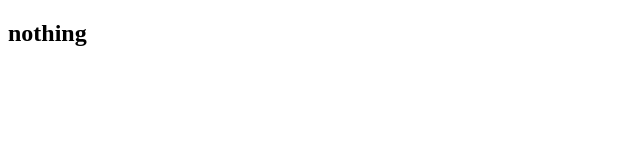
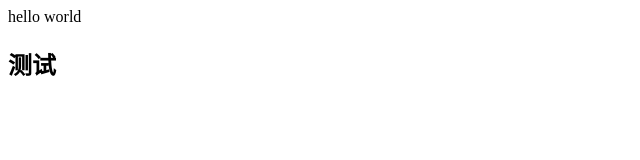
Before and after one commit to 1596944197/vue-design-realize, a website built with Vite: page index.html in a window 1280 px wide. Shown: the whole page, without its empty margins (0-640 px from the left). Built offline with nearby package versions, Linux system fonts and the light colour scheme.

Commit message:
add:index.html引入renderer.ts

```diff
--- a/index.html
+++ b/index.html
@@ -12,5 +12,6 @@
 
 </body>
 <script src="./proxy.ts" type="module"></script>
+<script src="./renderer.ts"></script>
 
 </html>
--- a/proxy.ts
+++ b/proxy.ts
@@ -871,9 +871,9 @@ export function computed<T extends EffectFunc>(getter: T) {
 }
 
 // # 避免不必要的执行
-effect(() => {
-  document.body.innerHTML = `<h2>${obj.ok ? obj.text : "nothing"}</h2>`;
-});
+// effect(() => {
+//   document.body.innerHTML = `<h2>${obj.ok ? obj.text : "nothing"}</h2>`;
+// });
 
 // # 避免嵌套的副作用函数无法正确捕获
 /**
--- a/renderer.ts
+++ b/renderer.ts
@@ -1,5 +1,5 @@
 /**
- * # 渲染器
+ * # 渲染函数
  * @date 2023/1/21 - 10:12:48
  *
  * @param {RenderType} vNode
```
